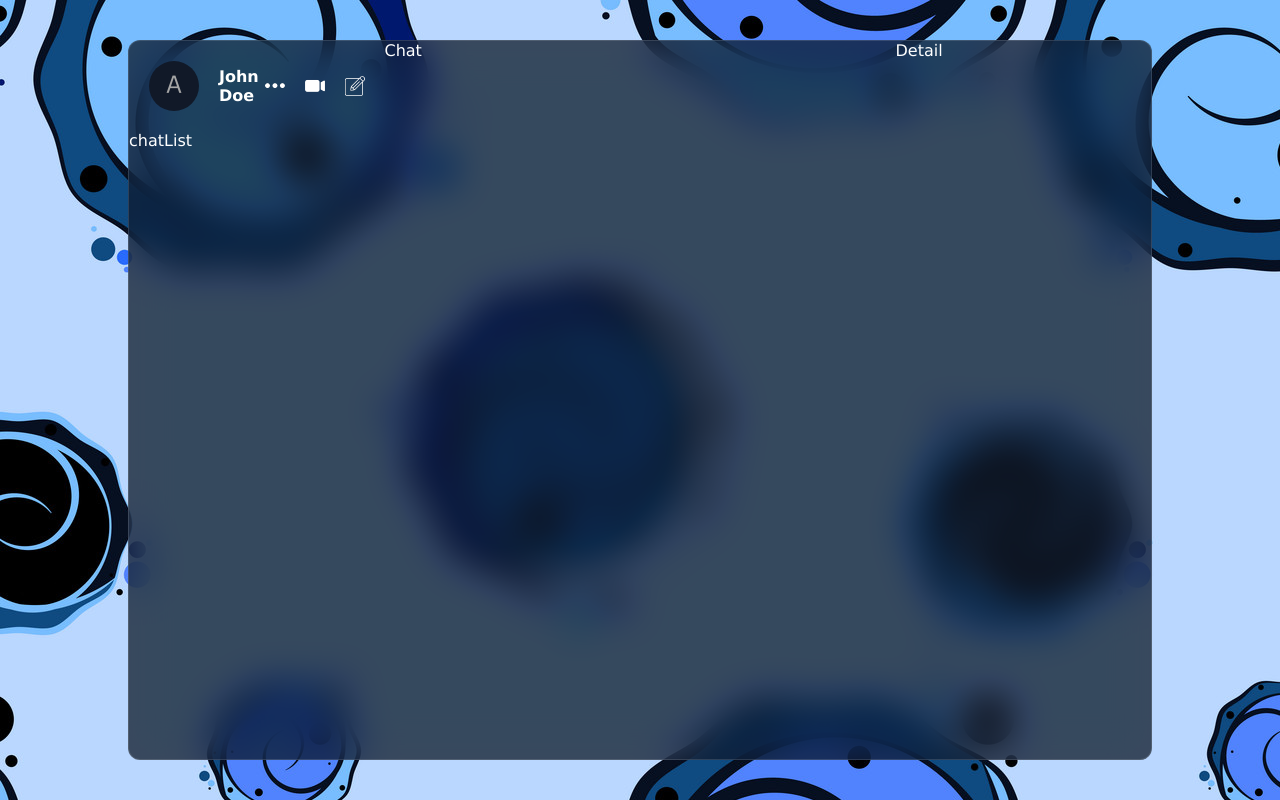
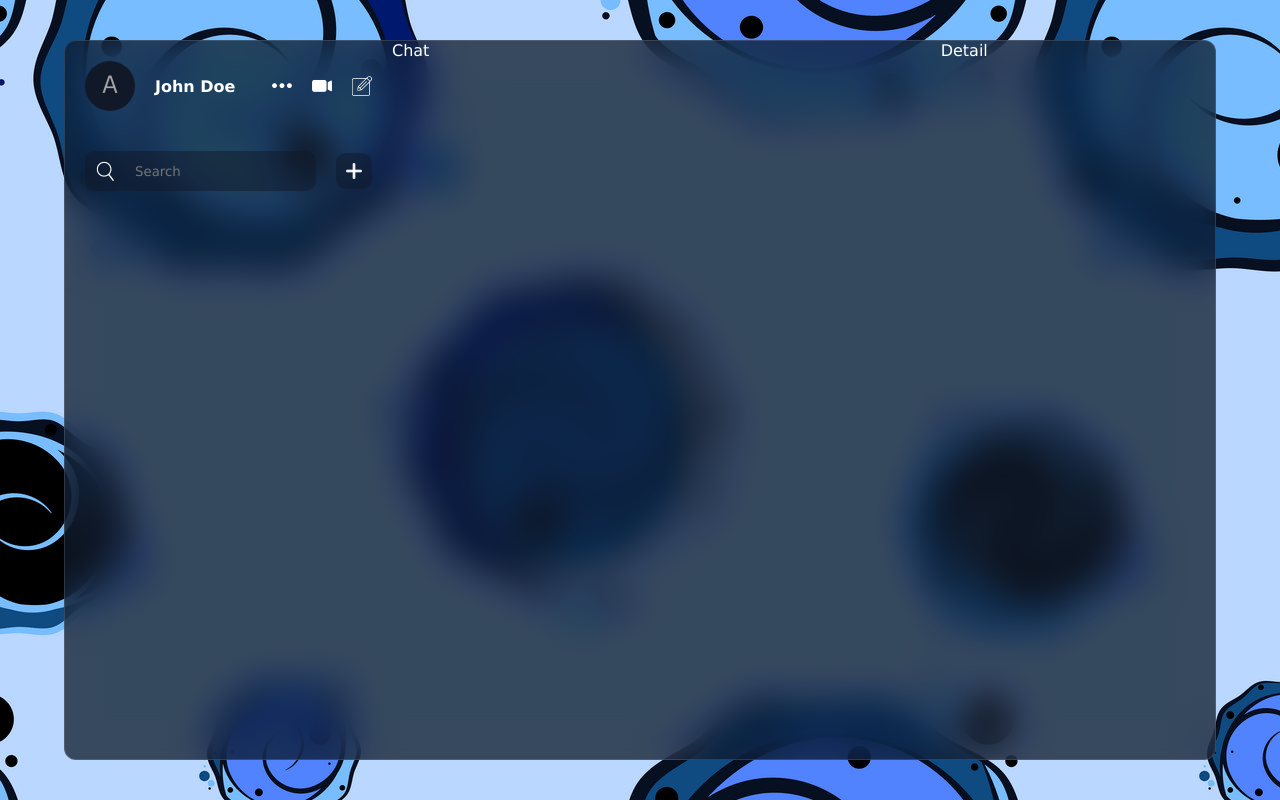
Before and after one commit to Bikrom2001/Chat-apps, a React (Vite) app: page / in a window 1280 px wide. Built offline with nearby package versions, Linux system fonts and the light colour scheme.

Commit message:
React Search Bar Design

```diff
--- a/src/components/list/chatList/ChatList.jsx
+++ b/src/components/list/chatList/ChatList.jsx
@@ -1,7 +1,25 @@
+import { useState } from "react";
 import "./chatList.css";
 
 const ChatList = () => {
-  return <div className="chatList">chatList</div>;
+  const [addMode, setAddMode] = useState(false);
+
+  return (
+    <div className="chatList">
+      <div className="search">
+        <div className="searchBar">
+          <img src="./search.png" alt="search" />
+          <input type="text" placeholder="Search" />
+        </div>
+        <img
+          src={addMode ? "./minus.png" : "./plus.png"}
+          className="add"
+          alt="plus"
+          onClick={() => setAddMode((prev) => !prev)}
+        />
+      </div>
+    </div>
+  );
 };
 
 export default ChatList;
--- a/src/components/list/chatList/chatList.css
+++ b/src/components/list/chatList/chatList.css
@@ -1,3 +1,37 @@
 .chatList {
-
+  flex: 1;
+  .search {
+    display: flex;
+    align-items: center;
+    gap: 20px;
+    padding: 20px;
+    .searchBar {
+      flex: 1;
+      background-color: rgba(17, 25, 40, 0.5);
+      display: flex;
+      align-items: center;
+      gap: 20px;
+      border-radius: 10px;
+      padding: 10px;
+      input {
+        background-color: transparent;
+        border: none;
+        outline: none;
+        color: white;
+        flex: 1;
+      }
+      img {
+        width: 20px;
+        height: 20px;
+      }
+    }
+    .add {
+      width: 36px;
+      height: 36px;
+      background-color: rgba(17, 25, 40, 0.5);
+      padding: 10px;
+      border-radius: 10px;
+      cursor: pointer;
+    }
+  }
 }
--- a/src/index.css
+++ b/src/index.css
@@ -15,7 +15,7 @@
   color: white;
 }
 .container {
-  width: 80vw;
+  width: 90vw;
   height: 90vh;
   background-color: rgba(17, 25, 40, 0.75);
   backdrop-filter: blur(19px) saturate(180%);
```
